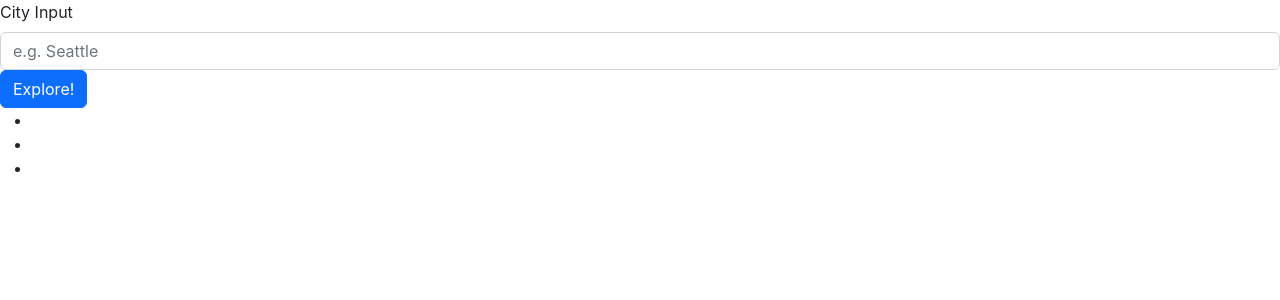
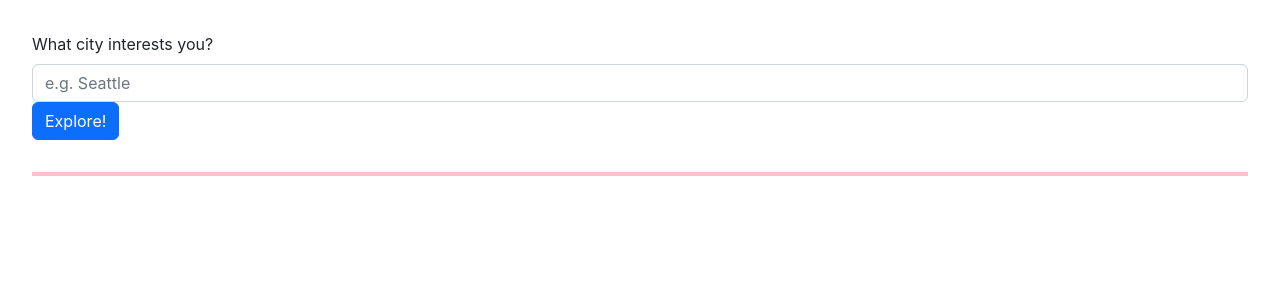
Before and after one commit to mirandalu2020/city-explorer, a React (Create React App) app: page / in a window 1280 px wide. Shown: the top 300 px of the page. Built offline with nearby package versions, Linux system fonts and the light colour scheme.

Commit message:
style added

```diff
--- a/public/index.html
+++ b/public/index.html
@@ -15,29 +15,11 @@
       user's mobile device or desktop. See https://developers.google.com/web/fundamentals/web-app-manifest/
     -->
     <link rel="manifest" href="%PUBLIC_URL%/manifest.json" />
-    <!--
-      Notice the use of %PUBLIC_URL% in the tags above.
-      It will be replaced with the URL of the `public` folder during the build.
-      Only files inside the `public` folder can be referenced from the HTML.
 
-      Unlike "/favicon.ico" or "favicon.ico", "%PUBLIC_URL%/favicon.ico" will
-      work correctly both with client-side routing and a non-root public URL.
-      Learn how to configure a non-root public URL by running `npm run build`.
-    -->
-    <title>React App</title>
+    <title>City Explorer</title>
   </head>
   <body>
     <noscript>You need to enable JavaScript to run this app.</noscript>
     <div id="root"></div>
-    <!--
-      This HTML file is a template.
-      If you open it directly in the browser, you will see an empty page.
-
-      You can add webfonts, meta tags, or analytics to this file.
-      The build step will place the bundled scripts into the <body> tag.
-
-      To begin the development, run `npm start` or `yarn start`.
-      To create a production bundle, use `npm run build` or `yarn build`.
-    -->
   </body>
 </html>
--- a/src/App.css
+++ b/src/App.css
@@ -36,3 +36,24 @@
     transform: rotate(360deg);
   }
 }
+
+.city-form{
+  width:95%;
+  margin: 2rem auto;
+}
+
+.geo-info{
+  border: 2px solid pink;
+  list-style-type: none;
+  display: flex;
+  justify-content: space-between;
+  align-items: flex-end;
+  width: 95%;
+  margin: 1rem auto;
+}
+
+.city-map{
+  margin: 1rem auto;
+  width: 70%;
+  object-fit: contain;
+}
--- a/src/Forms.js
+++ b/src/Forms.js
@@ -34,7 +34,8 @@ class Forms extends React.Component{
       cityLong: data.data[0].lon,
       //map: `https://maps.locationiq.com/v3/staticmap?key=${process.env.REACT_APP_LOCATIONIQ_API_KEY}&center=${data.data[0].lat},${data.data[0].lon}&zoom=12`
     },
-    this.renderMap)
+    this.renderMap
+    )
 
     } catch(error) {
       console.log(`Error: ${error} Error Message: ${error.response.status}`);
@@ -43,7 +44,7 @@ class Forms extends React.Component{
 
   handleCityInput = (event) => {
     this.setState({
-      cityName: event.target.value
+      cityName: event.target.value.charAt(0).toUpperCase() + event.target.value.slice(1),
     });
   }
 
@@ -52,33 +53,37 @@ class Forms extends React.Component{
   }
 
   renderMap = () => {
-    let token = process.env.REACT_APP_LOCATIONIQ_API_KEY[0]==='='?process.env.REACT_APP_LOCATIONIQ_API_KEY.slice(1,):process.env.REACT_APP_LOCATIONIQ_API_KEY;
+    if (this.state.cityData.length !==0) {
+      let token = process.env.REACT_APP_LOCATIONIQ_API_KEY[0]==='='?process.env.REACT_APP_LOCATIONIQ_API_KEY.slice(1,):process.env.REACT_APP_LOCATIONIQ_API_KEY;
     let mapURL = `https://maps.locationiq.com/v3/staticmap?key=${token}&center=${this.state.cityLat},${this.state.cityLong}&zoom=12`
     this.setState({
       map:mapURL
     })
+    };
+
+
   }
 
   render() {
-     if (this.state.cityData.length !== 0) {
-      console.log(this.state)
-     }
+    //  if (this.state.cityData.length !== 0) {
+    //   console.log(this.state)
+    //  }
 
     return(
       <>
-        <Form  onSubmit={this.getDataOnSubmit}>
+        <Form className="city-form" onSubmit={this.getDataOnSubmit}>
         <Form.Group  controlId="cityInput">
-          <Form.Label>City Input</Form.Label>
+          <Form.Label>What city interests you?</Form.Label>
           <Form.Control type="text" placeholder="e.g. Seattle" onChange={this.handleCityInput}/>
         </Form.Group>
         <Button type="submit">Explore!</Button>
         </Form>
-      <ul>
-        <li>{this.state.cityName}</li>
+      <ul className="geo-info">
+        <li>{this.state.cityData.display_name}</li>
         <li>{this.state.cityLat}</li>
         <li>{this.state.cityLong}</li>
       </ul>
-      <img src={this.state.map} alt={this.state.cityName}/>
+      <img className="city-map" src={this.state.map} alt={this.state.cityData.display_name}/>
       </>
 
     )
```
